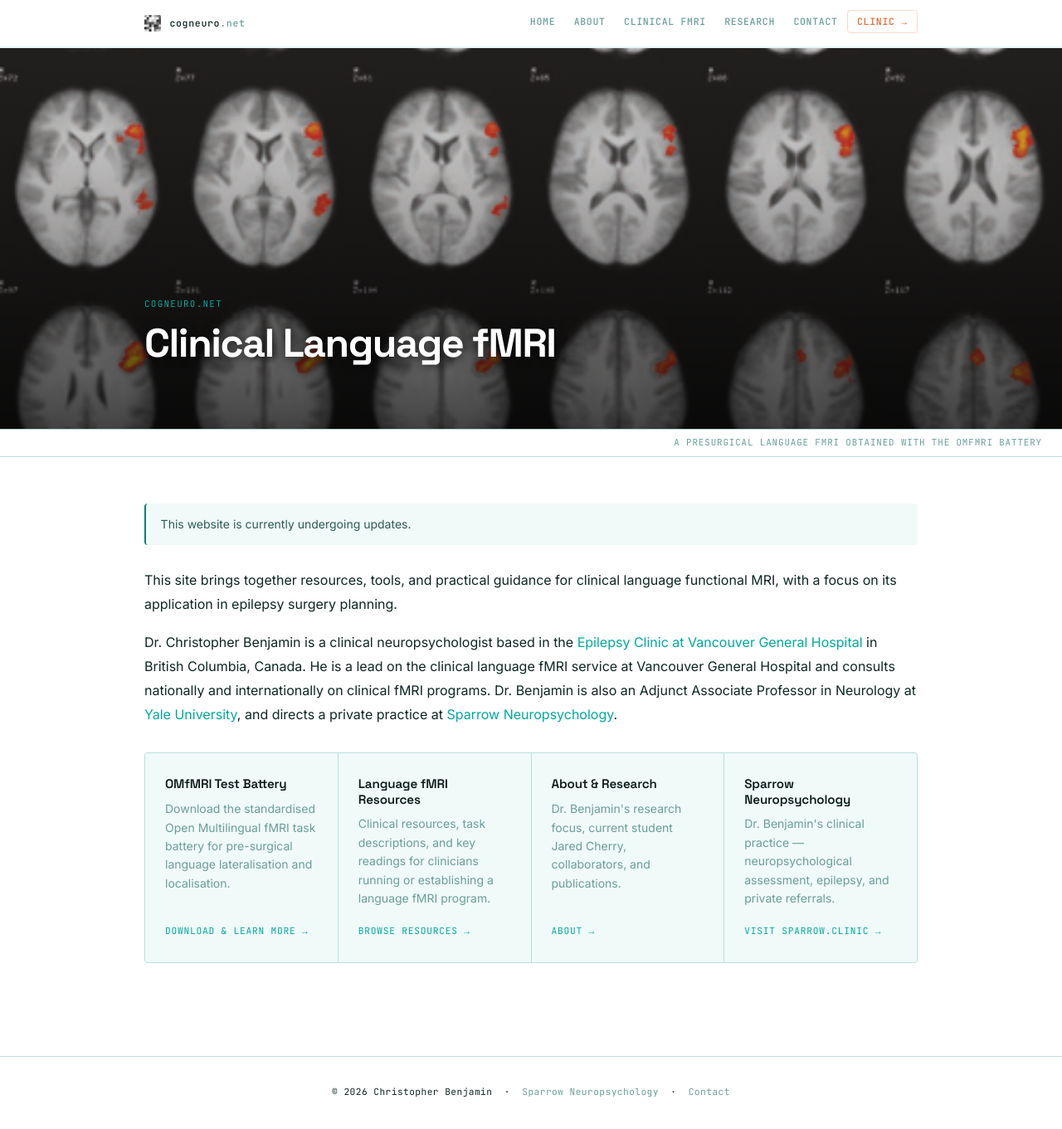
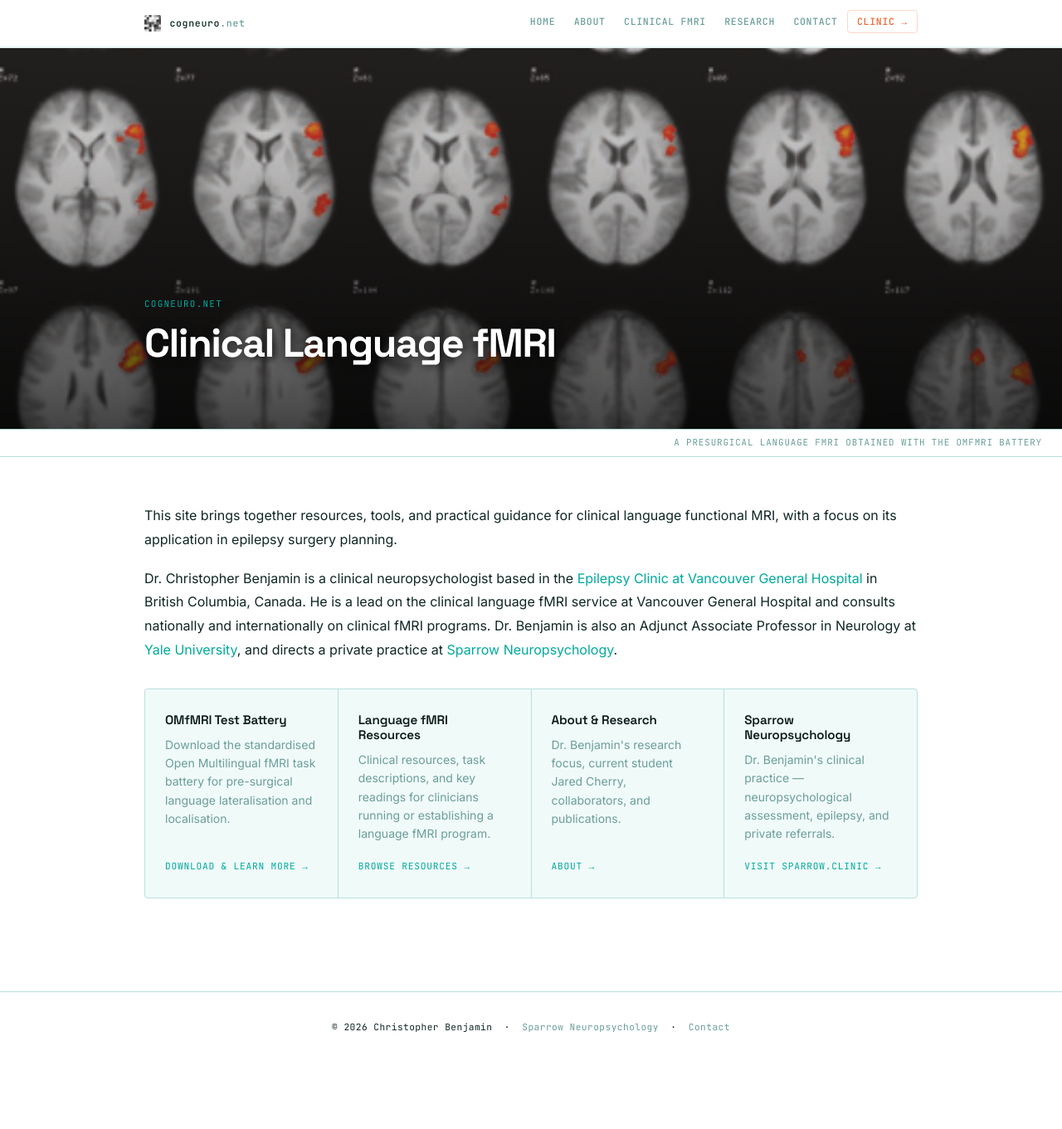
Before and after one commit to cfxb/cogneuro, a Jekyll site: the page built from index.md, in a window 1280 px wide and 1376 px high. Shown: the top 1361 px of the window at 83% size. Built offline with Jekyll 4.4.1, drawn with Linux system fonts in a browser that asks for light colours.

Commit message:
Remove update banner from front page, fix omfMRI card link
Co-Authored-By: Claude Sonnet 4.6 <noreply@anthropic.com>

```diff
--- a/index.md
+++ b/index.md
@@ -14,10 +14,6 @@ show_title: false
 
 <div class="page-body" markdown="1">
 
-<div class="callout callout-notice">
-  This website is currently undergoing updates.
-</div>
-
 This site brings together resources, tools, and practical guidance for clinical language functional MRI, with a focus on its application in epilepsy surgery planning.
 
 Dr. Christopher Benjamin is a clinical neuropsychologist based in the [Epilepsy Clinic at Vancouver General Hospital](https://www.vch.ca/en/service/epilepsy-programs) in British Columbia, Canada. He is a lead on the clinical language fMRI service at Vancouver General Hospital and consults nationally and internationally on clinical fMRI programs. Dr. Benjamin is also an Adjunct Associate Professor in Neurology at [Yale University](https://medicine.yale.edu/profile/christopher-benjamin/), and directs a private practice at [Sparrow Neuropsychology](https://www.sparrow.clinic).
@@ -26,7 +22,7 @@ Dr. Christopher Benjamin is a clinical neuropsychologist based in the [Epilepsy
   <div class="card">
     <h3>OMfMRI Test Battery</h3>
     <p>Download the standardised Open Multilingual fMRI task battery for pre-surgical language lateralisation and localisation.</p>
-    <a href="/clinical-fmri/omfmri/" class="card-link">Download &amp; learn more →</a>
+    <a href="/omfmri/" class="card-link">Download &amp; learn more →</a>
   </div>
   <div class="card">
     <h3>Language fMRI Resources</h3>
```
